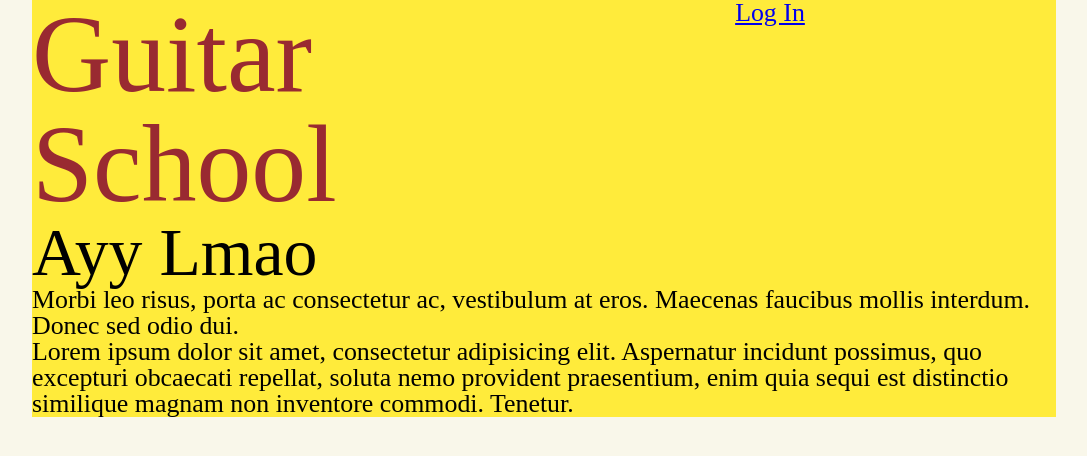
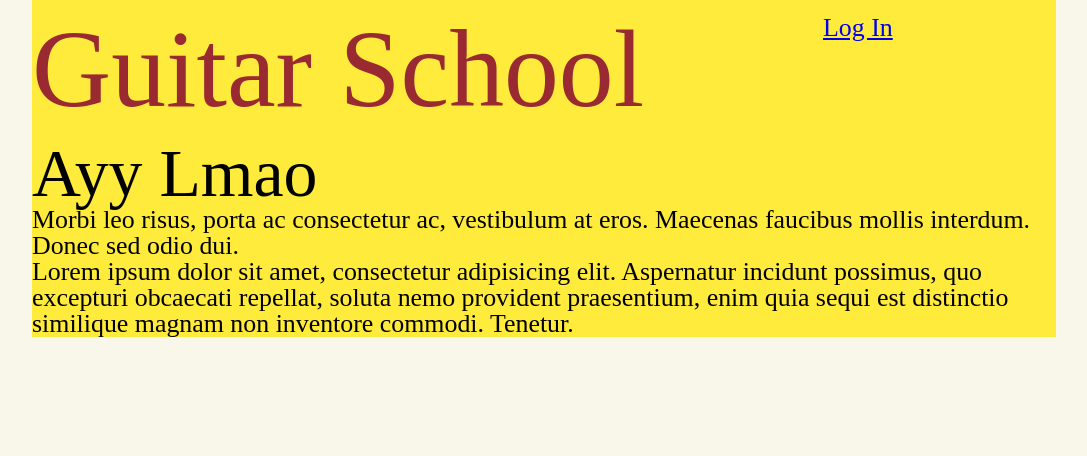
Before and after one commit to CoryWilson/Guitar-School-Project-for-SMS, a website: page index.html in a window 1280 px wide. Shown: the whole page, without its empty margins (96-1183 px from the left). Drawn offline with nearby package versions, Linux system fonts and the light colour scheme; files that its build step writes are made by us from their sources; a web font is replaced by a local one.

Commit message:
added lo-fi wires

```diff
--- a/dev/sass/_layout.scss
+++ b/dev/sass/_layout.scss
@@ -7,14 +7,12 @@
 }
 
 header {
+  padding: 15px 0;
   @include col(3/3);
   .logo {
-    @include col(1/3);
-    overflow: hidden;
+    @include col(9/12);
   }
   nav {
-    @include col(1/3);
-    @include shift(1/3);
-    overflow: hidden;
+    @include col(3/12);
   }
 }
--- a/dev/sass/_variables.scss
+++ b/dev/sass/_variables.scss
@@ -1,4 +1,8 @@
 /***** Variables *****/
+
+/* Screen Sizes */
+$mobile : 640px;
+$tablet : 768px;
 
 /* Color Scheme */
 $yellow     : rgba(255, 235, 59, 1);
```
Also changed, not shown: wires/lo-fi-wireframes_chord-course-large.png (added), wires/lo-fi-wireframes_chord-course-small.png (added), wires/lo-fi-wireframes_course-small.png (added), wires/lo-fi-wireframes_homepage-large.png (added), wires/lo-fi-wireframes_homepage-small.png (added), 3 other files.
